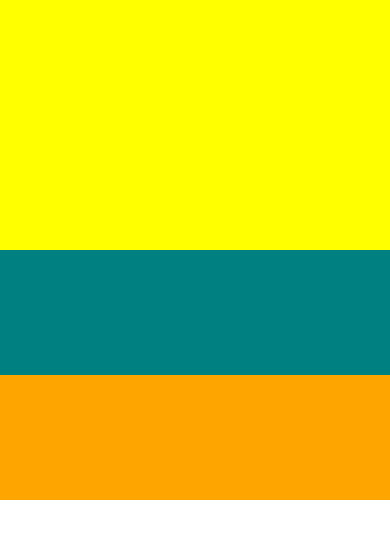
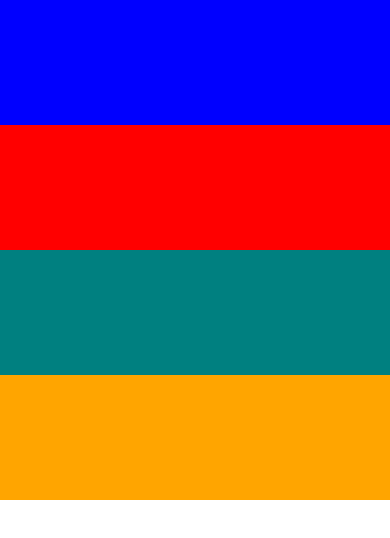
Before and after one commit to melissajvarela/takehome1, a plain HTML site: page index.html in a window 390 px wide. Drawn offline with nearby package versions, Linux system fonts and the light colour scheme.

Commit message:
trying to correct layout

```diff
--- a/css/styles.css
+++ b/css/styles.css
@@ -1,17 +1,14 @@
 .container-fluid{
   background-color:#ffff00; /*yellow */
-}
-.row{
-  height:600px;
 }
 .row{
   height:500px;
   border-color:black;
 }
-.col-md-12{
-  background-color:blue green black;
+.header{
+  background-color:blue;
 }
-.col-md-8{
+.content{
   background-color:red;
 }
 .col-md-4{
--- a/index.html
+++ b/index.html
@@ -12,8 +12,8 @@
   <script src="js/bootstrap.min.js"></script>
   <div class="container-fluid">
     <div class="row">
-      <div class="col-md-12"></div>
-      <div class="col-md-12"></div>
+      <div class="header col-md-12"></div>
+      <div class="content col-md-12"></div>
       <div class="col-md-8 col-md-4" ></div>
       <div class="col-md-3 col-md-3 col-md-3 col-md-3"></div>
       <div class=".col-md-12"></div>
```
